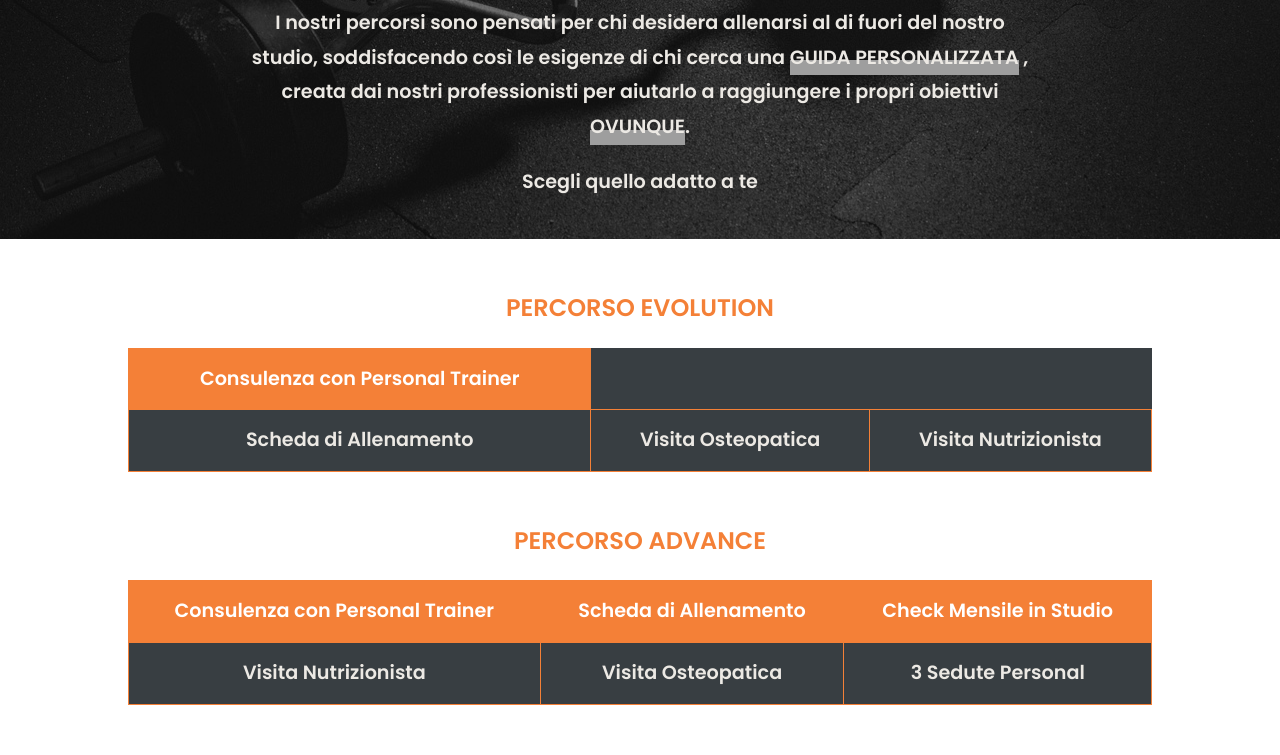
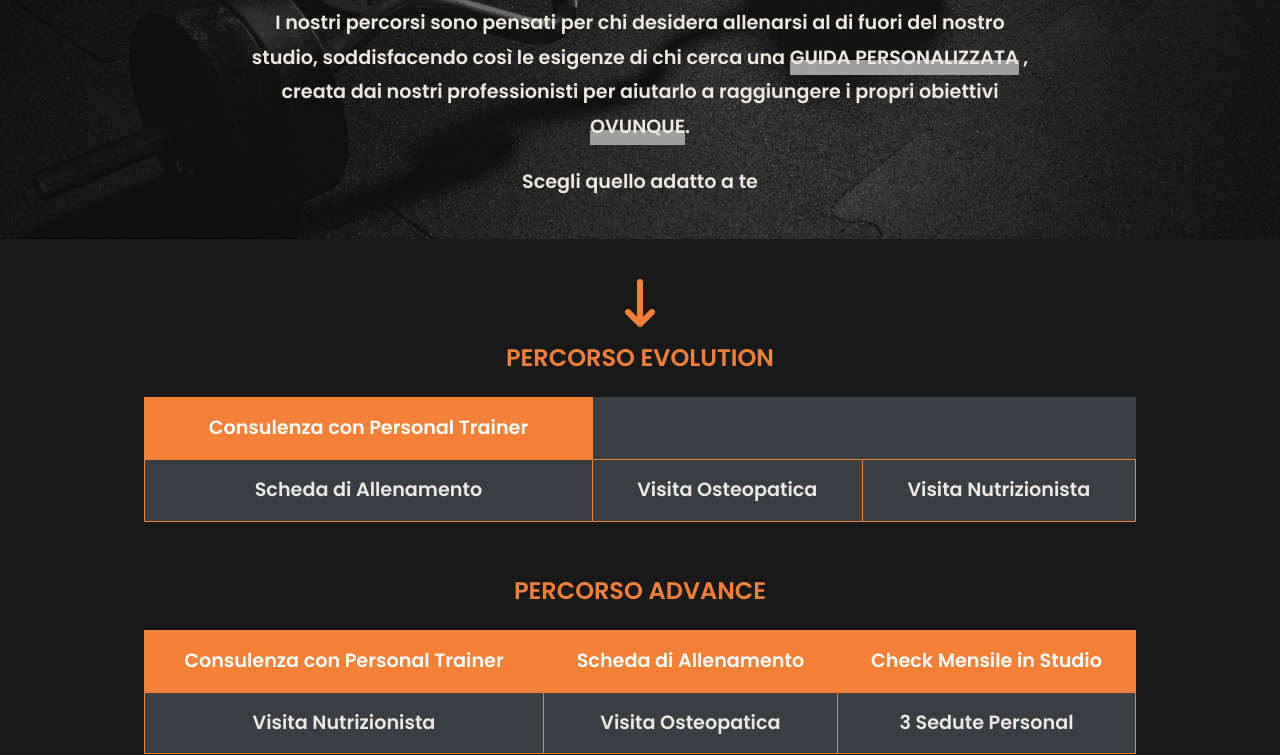
Before and after one commit to MartyCeres/Palestrissima, a plain HTML site: page Servizi.html in a window 1280 px wide. Shown: the part 201-956 px from the top of the page. Drawn offline with Linux system fonts and the light colour scheme; grey boxes are pictures that could not be loaded.

Commit message:
modifiche e aggiunta freccia sezione main, Servizi.html

```diff
--- a/Servizi.html
+++ b/Servizi.html
@@ -41,6 +41,9 @@
     <!-- Sezione Percorsi Personalizzati Online - Tabelle -->
     <main>
         <section class="service-section">
+            <div class="arrow-down">
+                <i class="fa-solid fa-arrow-down-long"></i>
+            </div>
             <h2>PERCORSO EVOLUTION</h2>
             <table class="service-table">
                 <tr>
--- a/styles.css
+++ b/styles.css
@@ -374,10 +374,30 @@ footer {
 }
 
 /* Descrizione Percorsi personalizzati online */
+main {
+    background: rgba(0, 0, 0, 0.9); /* Sfondo nero trasparente */
+    padding: 10px 20px;
+    box-shadow: 0 4px 10px rgba(0, 0, 0, 0.5); /* Facoltativo: aggiunge profondità */
+    min-height: 100vh; /* L'altezza minima sarà pari all'altezza della finestra */
+}
+
 .service-section {
     margin: 50px 0;
     text-align: center;
 }
+
+.arrow-down {
+    text-align: center;
+    margin: -20px 0 10px; /* Porta la freccia verso il margine superiore della sezione */
+    position: relative;
+    z-index: 2; /* Garantisce che la freccia sia visibile sopra altri elementi */
+}
+
+.arrow-down i {
+    font-size: 3rem; /* Dimensione della freccia */
+    color: #F48037; /* Colore della freccia */
+}
+
 
 .service-section h2 {
     color: #F48037;
```
